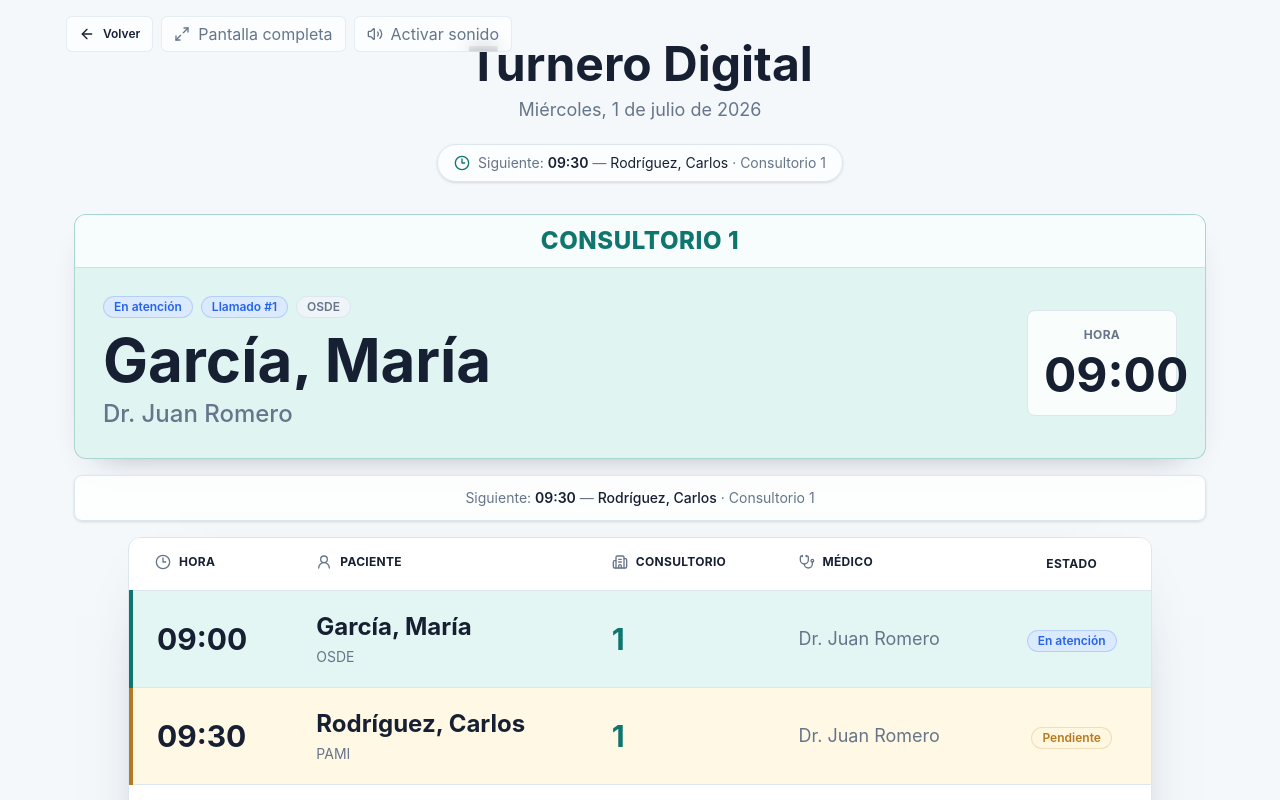
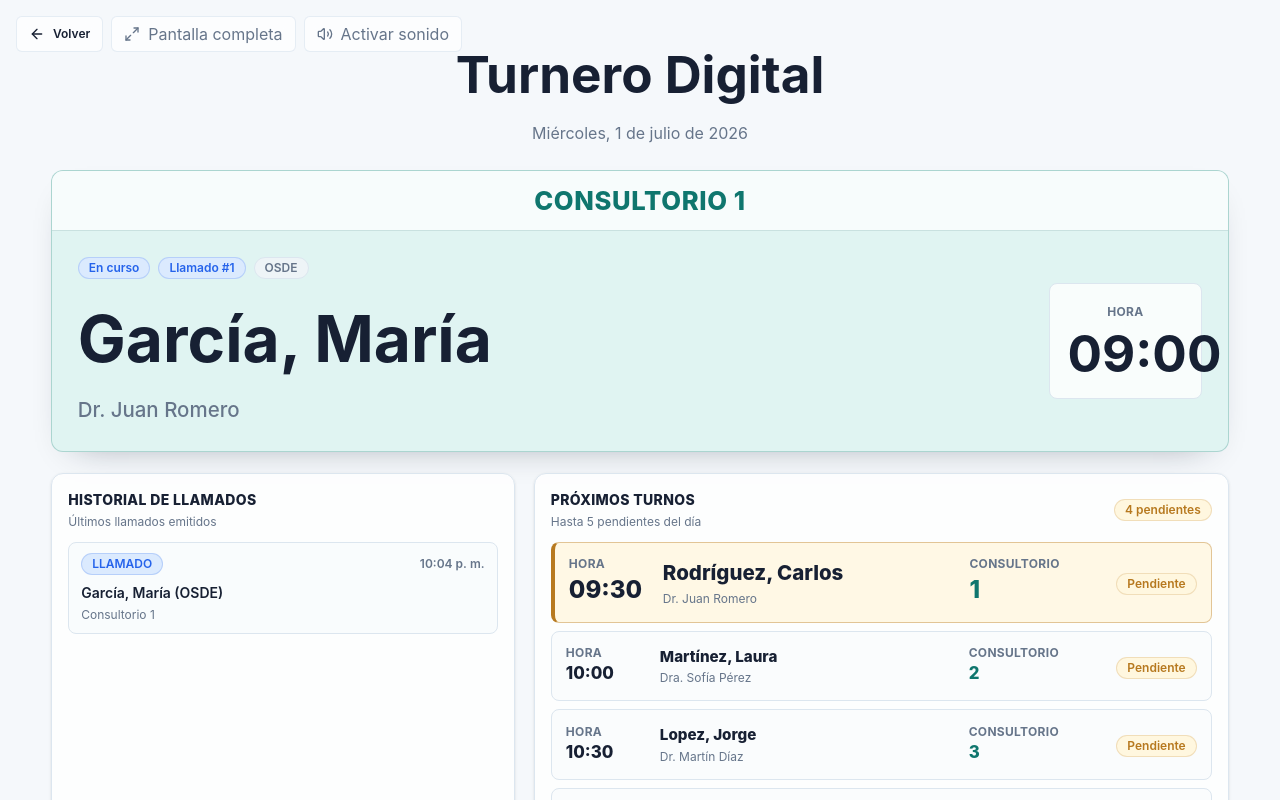
Before and after one commit to Gabig22/turnero-clinico, a React (Vite) app: page /turnero in a window 1280 px wide. Shown: the top 800 px of the page. Built offline with nearby package versions, Linux system fonts and the light colour scheme.

Commit message:
Fase 8F turnero TV simplificado y optimizado sala de espera

```diff
--- a/src/features/turnero/TurneroPage.tsx
+++ b/src/features/turnero/TurneroPage.tsx
@@ -1,12 +1,9 @@
 import {
   ArrowLeft,
-  Building2,
-  Clock3,
   Maximize2,
   Minimize2,
-  Stethoscope,
-  UserRound,
   Volume2,
+  VolumeX,
 } from 'lucide-react'
 import { useEffect, useMemo, useState } from 'react'
 import { Link } from 'react-router-dom'
@@ -25,6 +22,7 @@ import type { TurneroEvent, TurnoDetallado } from '@/types'
 
 export function TurneroPage() {
   const [isFullscreen, setIsFullscreen] = useState(false)
+  const [soundEnabled, setSoundEnabled] = useState(false)
   const turneroQuery = useTurnero()
   const turneroSettingsQuery = useTurneroSettings()
   const turnosHoy = useMemo(
@@ -44,7 +42,7 @@ export function TurneroPage() {
   const highContrastEnabled = turneroSettings?.highContrastEnabled ?? false
   const { enableAudio, isAudioReady, needsAudioActivation } = useTurneroDing(
     eventos,
-    dingEnabled,
+    soundEnabled,
   )
   const latestEventByTurnoId = useMemo(() => {
     const eventMap = new Map<string, TurneroEvent>()
@@ -68,10 +66,15 @@ export function TurneroPage() {
         ),
     [latestEventByTurnoId, turnosHoy],
   )
-  const proximoTurno = useMemo(
-    () => turnosHoy.find((turno) => turno.estado === 'pendiente') ?? null,
+  const proximosTurnos = useMemo(
+    () => turnosHoy.filter((turno) => turno.estado === 'pendiente').slice(0, 5),
     [turnosHoy],
   )
+  const isSoundActive = soundEnabled && isAudioReady && !needsAudioActivation
+
+  useEffect(() => {
+    setSoundEnabled(dingEnabled)
+  }, [dingEnabled])
 
   useEffect(() => {
     const updateFullscreenState = () => {
@@ -97,6 +100,16 @@ export function TurneroPage() {
     }
   }
 
+  const toggleSound = () => {
+    if (isSoundActive) {
+      setSoundEnabled(false)
+      return
+    }
+
+    setSoundEnabled(true)
+    void enableAudio()
+  }
+
   return (
     <div
       className={cn(
@@ -104,40 +117,31 @@ export function TurneroPage() {
         highContrastEnabled && 'turnero-high-contrast',
       )}
     >
-      <div className="relative mx-auto flex min-h-screen w-full max-w-[1180px] flex-col px-4 py-4 md:px-6">
       <TurneroControls
-          dingEnabled={dingEnabled}
-          enableAudio={enableAudio}
-          isAudioReady={isAudioReady}
         isFullscreen={isFullscreen}
-          needsAudioActivation={needsAudioActivation}
+        isSoundActive={isSoundActive}
+        toggleSound={toggleSound}
         toggleFullscreen={toggleFullscreen}
       />
 
-        <header className="mx-auto w-full max-w-4xl pt-12 text-center md:pt-6">
-          <h1 className="text-4xl font-bold tracking-normal text-foreground md:text-5xl">
+      <div className="mx-auto flex min-h-screen w-[min(92vw,1800px)] flex-col py-4">
+        <header className="mx-auto w-full pt-20 text-center sm:pt-14 lg:pt-5">
+          <h1 className="font-bold tracking-normal text-foreground text-[clamp(2.6rem,4vw,5rem)]">
             Turnero Digital
           </h1>
-          <p className="mt-2 text-base text-muted-foreground first-letter:uppercase md:text-lg">
+          <p className="mt-2 text-[clamp(1rem,1.25vw,1.35rem)] text-muted-foreground first-letter:uppercase">
             {formatFechaLarga()}
           </p>
-          <NextTurnChip turno={proximoTurno} />
         </header>
 
-        <main className="mx-auto mt-6 flex w-full flex-1 flex-col gap-4 pb-4 md:mt-8">
+        <main className="mx-auto mt-[clamp(1.25rem,2vw,2.5rem)] flex w-full flex-1 flex-col gap-[clamp(1rem,1.6vw,1.8rem)] pb-4">
           {enAtencion.length ? <AtencionSection turnos={enAtencion} /> : null}
 
-          {enAtencion.length ? (
-            <CompactNextStrip turno={proximoTurno} />
-          ) : null}
-
-          <TurnosHoyTable
+          <TurneroInfoGrid
+            eventos={eventos}
             hasAttention={Boolean(enAtencion.length)}
-            proximoTurnoId={proximoTurno?.id ?? null}
-            turnos={turnosHoy}
+            proximosTurnos={proximosTurnos}
           />
-
-          <HistorialCompacto eventos={eventos} />
         </main>
       </div>
     </div>
@@ -145,24 +149,20 @@ export function TurneroPage() {
 }
 
 type TurneroControlsProps = {
-  dingEnabled: boolean
-  enableAudio: () => void
-  isAudioReady: boolean
   isFullscreen: boolean
-  needsAudioActivation: boolean
+  isSoundActive: boolean
+  toggleSound: () => void
   toggleFullscreen: () => void
 }
 
 function TurneroControls({
-  dingEnabled,
-  enableAudio,
-  isAudioReady,
   isFullscreen,
-  needsAudioActivation,
+  isSoundActive,
+  toggleSound,
   toggleFullscreen,
 }: TurneroControlsProps) {
   return (
-    <div className="z-20 flex flex-wrap gap-2 md:absolute md:left-4 md:top-4">
+    <div className="fixed left-4 top-4 z-50 flex max-w-[calc(100vw-2rem)] flex-wrap gap-2">
       <Link
         className={cn(
           buttonVariants({ variant: 'outline' }),
@@ -186,44 +186,19 @@ function TurneroControls({
         )}
         {isFullscreen ? 'Salir de pantalla completa' : 'Pantalla completa'}
       </Button>
-      {dingEnabled && needsAudioActivation ? (
       <Button
         className="h-9 border-border/70 bg-card/70 px-3 text-xs text-muted-foreground shadow-none backdrop-blur hover:bg-card hover:text-foreground"
-          onClick={enableAudio}
+        onClick={toggleSound}
         type="button"
         variant="outline"
       >
+        {isSoundActive ? (
+          <VolumeX aria-hidden="true" className="h-4 w-4" />
+        ) : (
           <Volume2 aria-hidden="true" className="h-4 w-4" />
-          Activar sonido
+        )}
+        {isSoundActive ? 'Desactivar sonido' : 'Activar sonido'}
       </Button>
-      ) : null}
-      {dingEnabled && isAudioReady ? (
-        <Badge className="h-9 bg-card/70 px-3 text-xs backdrop-blur" variant="success">
-          Sonido activo
-        </Badge>
-      ) : null}
-    </div>
-  )
-}
-
-function NextTurnChip({ turno }: { turno: TurnoDetallado | null }) {
-  return (
-    <div className="mt-5 flex justify-center">
-      <div className="inline-flex max-w-full items-center gap-2 rounded-full border border-border bg-card/75 px-4 py-2 text-sm text-muted-foreground shadow-sm">
-        <Clock3 aria-hidden="true" className="h-4 w-4 shrink-0 text-primary" />
-        {turno ? (
-          <span className="truncate">
-            Siguiente:{' '}
-            <strong className="font-semibold text-foreground">{formatTurnoTime(turno.hora)}</strong>
-            {' — '}
-            <span className="text-foreground">{getPacienteDisplay(turno)}</span>
-            {' · '}
-            {getConsultorioText(turno)}
-          </span>
-        ) : (
-          <span>No hay próximos turnos pendientes</span>
-        )}
-      </div>
     </div>
   )
 }
@@ -234,7 +209,7 @@ function AtencionSection({ turnos }: { turnos: TurnoDetallado[] }) {
   }
 
   return (
-    <section className="grid gap-3 lg:grid-cols-2">
+    <section className="grid gap-[clamp(0.75rem,1.25vw,1.5rem)] xl:grid-cols-2">
       {turnos.map((turno) => (
         <AtencionHero compact key={turno.id} turno={turno} />
       ))}
@@ -247,40 +222,44 @@ function AtencionHero({ compact = false, turno }: { compact?: boolean; turno: Tu
     <section
       className="overflow-hidden rounded-xl border border-primary/25 bg-primary-soft/70 shadow-clinical"
     >
-      <div className="border-b border-primary/20 bg-card/75 px-5 py-2.5 text-center">
-        <p className="truncate text-lg font-extrabold uppercase tracking-wide text-primary md:text-2xl">
+      <div className="border-b border-primary/20 bg-card/75 px-[clamp(1.25rem,2vw,2.5rem)] py-[clamp(0.55rem,0.8vw,0.9rem)] text-center">
+        <p className="truncate font-extrabold uppercase tracking-wide text-primary text-[clamp(1.2rem,2vw,2.4rem)]">
           {getConsultorioHero(turno)}
         </p>
       </div>
       <div
         className={cn(
           'grid gap-5 md:items-center',
-          compact ? 'p-5' : 'p-5 md:grid-cols-[1fr_150px] md:p-7',
+          compact
+            ? 'p-[clamp(1rem,1.6vw,1.75rem)]'
+            : 'p-[clamp(1.25rem,2vw,2.5rem)] md:grid-cols-[1fr_clamp(150px,12vw,230px)]',
         )}
       >
         <div className="min-w-0 text-center md:text-left">
           <div className="flex flex-wrap justify-center gap-2 md:justify-start">
-            <StatusBadge estado={turno.estado} />
+            <TurneroStatusBadge estado={turno.estado} />
             {turno.llamado_count ? <Badge variant="info">Llamado #{turno.llamado_count}</Badge> : null}
             {turno.obra_social ? <Badge variant="muted">{turno.obra_social}</Badge> : null}
           </div>
           <p
             className={cn(
               'mt-3 truncate font-bold leading-tight text-foreground',
-              compact ? 'text-3xl md:text-4xl' : 'text-4xl md:text-6xl',
+              compact
+                ? 'text-[clamp(2.2rem,3vw,4rem)]'
+                : 'text-[clamp(3rem,5vw,6.5rem)]',
             )}
           >
             {getPacienteDisplay(turno)}
           </p>
-          <p className="mt-2 text-lg font-medium text-muted-foreground md:text-2xl">
+          <p className="mt-2 font-medium text-muted-foreground text-[clamp(1.15rem,1.6vw,2rem)]">
             {turno.medico?.nombre ?? 'Médico sin datos'}
           </p>
         </div>
 
         {!compact ? (
-          <div className="rounded-lg border border-border bg-card/80 px-4 py-4 text-center">
+          <div className="rounded-lg border border-border bg-card/80 px-[clamp(1rem,1.4vw,1.6rem)] py-[clamp(1rem,1.5vw,1.8rem)] text-center">
             <p className="text-xs font-bold uppercase tracking-wide text-muted-foreground">Hora</p>
-            <p className="mt-2 text-5xl font-bold leading-none text-foreground">
+            <p className="mt-2 font-bold leading-none text-foreground text-[clamp(2.8rem,4vw,5.4rem)]">
               {formatTurnoTime(turno.hora)}
             </p>
           </div>
@@ -290,165 +269,53 @@ function AtencionHero({ compact = false, turno }: { compact?: boolean; turno: Tu
   )
 }
 
-function CompactNextStrip({ turno }: { turno: TurnoDetallado | null }) {
-  return (
-    <div className="rounded-lg border border-border bg-card/80 px-4 py-3 text-center text-sm text-muted-foreground shadow-sm">
-      {turno ? (
-        <span>
-          Siguiente:{' '}
-          <strong className="font-semibold text-foreground">{formatTurnoTime(turno.hora)}</strong>
-          {' — '}
-          <span className="font-medium text-foreground">{getPacienteDisplay(turno)}</span>
-          {' · '}
-          {getConsultorioText(turno)}
-        </span>
-      ) : (
-        <span>No hay próximos turnos pendientes.</span>
-      )}
-    </div>
+function TurneroInfoGrid({
+  eventos,
+  hasAttention,
+  proximosTurnos,
+}: {
+  eventos: TurneroEvent[]
+  hasAttention: boolean
+  proximosTurnos: TurnoDetallado[]
+}) {
+  const gridClassName = cn(
+    'mx-auto grid w-full gap-[clamp(1rem,1.5vw,2rem)]',
+    hasAttention
+      ? 'xl:grid-cols-[minmax(380px,0.9fr)_minmax(680px,1.35fr)]'
+      : 'xl:grid-cols-[minmax(720px,1.55fr)_minmax(360px,0.85fr)]',
   )
-}
-
-function TurnosHoyTable({
-  hasAttention,
-  proximoTurnoId,
-  turnos,
-}: {
-  hasAttention: boolean
-  proximoTurnoId: string | null
-  turnos: TurnoDetallado[]
-}) {
-  if (!turnos.length) {
-    return (
-      <div className="mx-auto w-full max-w-5xl rounded-xl border border-dashed border-border bg-card/80 px-6 py-8 text-center text-muted-foreground">
-        No hay turnos registrados para hoy.
-      </div>
-    )
-  }
 
   return (
-    <section className="mx-auto w-full max-w-5xl overflow-hidden rounded-xl border border-border bg-card shadow-[0_26px_70px_-52px_rgb(15_23_42_/_0.8)]">
-      <div className={cn('overflow-auto', hasAttention ? 'max-h-[360px]' : 'max-h-[430px]')}>
-        <table className="w-full min-w-[760px] border-collapse text-left">
-          <thead className="sticky top-0 z-10 border-b border-border bg-card text-xs font-bold uppercase tracking-wide text-foreground">
-            <tr>
-              <TableHead icon={Clock3} label="Hora" />
-              <TableHead icon={UserRound} label="Paciente" />
-              <TableHead icon={Building2} label="Consultorio" />
-              <TableHead icon={Stethoscope} label="Médico" />
-              <th className="px-6 py-4 text-center font-bold">Estado</th>
-            </tr>
-          </thead>
-          <tbody className="divide-y divide-border">
-            {turnos.map((turno) => {
-              const isNext = turno.id === proximoTurnoId
-
-              return (
-                <TurnoRow
-                  isNext={isNext}
-                  key={turno.id}
-                  shouldPulse={isNext && !hasAttention}
-                  turno={turno}
-                />
-              )
-            })}
-          </tbody>
-        </table>
-      </div>
+    <section className={gridClassName}>
+      {hasAttention ? (
+        <>
+          <HistorialPanel eventos={eventos} />
+          <ProximosTurnosPanel hasAttention={hasAttention} turnos={proximosTurnos} />
+        </>
+      ) : (
+        <>
+          <ProximosTurnosPanel featured hasAttention={hasAttention} turnos={proximosTurnos} />
+          <HistorialPanel eventos={eventos} />
+        </>
+      )}
     </section>
   )
 }
 
-function TableHead({ icon: Icon, label }: { icon: typeof Clock3; label: string }) {
+function HistorialPanel({ eventos }: { eventos: TurneroEvent[] }) {
   return (
-    <th className="px-6 py-4 font-bold">
-      <span className="inline-flex items-center gap-2">
-        <Icon aria-hidden="true" className="h-4 w-4 text-muted-foreground" />
-        {label}
-      </span>
-    </th>
-  )
-}
+    <div className="flex min-h-[clamp(18rem,32vh,28rem)] flex-col rounded-xl border border-border bg-card/80 p-[clamp(1rem,1.25vw,1.5rem)] shadow-sm">
+      <div className="mb-3">
+        <h2 className="text-sm font-extrabold uppercase tracking-wide text-foreground">
+          Historial de llamados
+        </h2>
+        <p className="mt-1 text-xs text-muted-foreground">Últimos llamados emitidos</p>
+      </div>
 
-function TurnoRow({
-  isNext,
-  shouldPulse,
-  turno,
-}: {
-  isNext: boolean
-  shouldPulse: boolean
-  turno: TurnoDetallado
-}) {
-  const isCurrent = turno.estado === 'en_atencion'
-  const isMuted = turno.estado === 'cancelado' || turno.estado === 'finalizado'
-
-  return (
-    <tr
-      className={cn(
-        'transition-colors',
-        isNext && 'border-l-4 border-l-warning bg-warning-soft/80',
-        isCurrent && 'border-l-4 border-l-primary bg-primary-soft/70',
-        isMuted && !isCurrent && !isNext && 'opacity-55',
-        shouldPulse && 'turnero-next-pulse',
-      )}
-    >
-      <td className="whitespace-nowrap px-6 py-5">
-        <span
-          className={cn(
-            'font-bold text-foreground',
-            isNext || isCurrent ? 'text-3xl' : 'text-xl',
-          )}
-        >
-          {formatTurnoTime(turno.hora)}
-        </span>
-      </td>
-      <td className="px-6 py-5">
-        <p
-          className={cn(
-            'max-w-[340px] truncate font-bold text-foreground',
-            isNext || isCurrent ? 'text-2xl' : 'text-lg',
-          )}
-        >
-          {getPacienteDisplay(turno)}
-        </p>
-        {turno.obra_social ? (
-          <p className="mt-1 text-sm text-muted-foreground">{turno.obra_social}</p>
-        ) : null}
-      </td>
-      <td className="whitespace-nowrap px-6 py-5">
-        <span
-          className={cn(
-            'font-bold text-primary',
-            isNext || isCurrent ? 'text-3xl' : 'text-xl',
-          )}
-        >
-          {getConsultorioDisplay(turno)}
-        </span>
-      </td>
-      <td className="px-6 py-5 text-lg text-muted-foreground">
-        {turno.medico?.nombre ?? 'Médico sin datos'}
-      </td>
-      <td className="whitespace-nowrap px-6 py-5 text-center">
-        <StatusBadge estado={turno.estado} />
-      </td>
-    </tr>
-  )
-}
-
-function HistorialCompacto({ eventos }: { eventos: TurneroEvent[] }) {
-  return (
-    <section className="mx-auto w-full max-w-5xl">
-      <div className="mb-2 flex items-center justify-between gap-3 text-xs font-semibold uppercase tracking-wide text-muted-foreground">
-        <span>Historial reciente</span>
-        <span>Últimos llamados</span>
-      </div>
       {eventos.length ? (
-        <div className="grid gap-2 md:grid-cols-2 xl:grid-cols-4">
+        <div className="space-y-2">
           {eventos.map((event) => (
-            <div
-              className="rounded-lg border border-border bg-card/70 px-3 py-2 shadow-sm"
-              key={event.id}
-            >
+            <div className="rounded-lg border border-border bg-muted/30 px-3 py-2.5" key={event.id}>
               <div className="flex items-center justify-between gap-2">
                 <Badge variant={event.accion === 'CALL' ? 'info' : 'warning'}>
                   {event.accion === 'CALL' ? 'LLAMADO' : 'RELLAMADO'}
@@ -471,8 +338,134 @@ function HistorialCompacto({ eventos }: { eventos: TurneroEvent[] }) {
           Todavía no hay llamados registrados.
         </p>
       )}
-    </section>
+    </div>
   )
+}
+
+function ProximosTurnosPanel({
+  featured = false,
+  hasAttention,
+  turnos,
+}: {
+  featured?: boolean
+  hasAttention: boolean
+  turnos: TurnoDetallado[]
+}) {
+  return (
+    <div
+      className={cn(
+        'flex min-h-[clamp(18rem,32vh,28rem)] flex-col rounded-xl border border-border bg-card/80 p-[clamp(1rem,1.25vw,1.5rem)] shadow-sm',
+        featured && 'border-warning/30 bg-card shadow-clinical',
+      )}
+    >
+      <div className="mb-3 flex items-center justify-between gap-3">
+        <div>
+          <h2
+            className={cn(
+              'font-extrabold uppercase tracking-wide text-foreground',
+              featured ? 'text-base' : 'text-sm',
+            )}
+          >
+            Próximos turnos
+          </h2>
+          <p className="mt-1 text-xs text-muted-foreground">Hasta 5 pendientes del día</p>
+        </div>
+        <Badge variant="warning">{turnos.length} pendientes</Badge>
+      </div>
+
+      {turnos.length ? (
+        <div className="space-y-2">
+          {turnos.map((turno, index) => (
+            <ProximoTurnoItem
+              isPrimary={index === 0}
+              key={turno.id}
+              shouldPulse={index === 0 && !hasAttention}
+              turno={turno}
+            />
+          ))}
+        </div>
+      ) : (
+        <p className="rounded-lg border border-dashed border-border bg-card/70 px-4 py-5 text-center text-sm text-muted-foreground">
+          No hay próximos turnos pendientes.
+        </p>
+      )}
+    </div>
+  )
+}
+
+function ProximoTurnoItem({
+  isPrimary,
+  shouldPulse,
+  turno,
+}: {
+  isPrimary: boolean
+  shouldPulse: boolean
+  turno: TurnoDetallado
+}) {
+  return (
+    <div
+      className={cn(
+        'grid gap-3 rounded-lg border border-border bg-muted/25 px-[clamp(0.85rem,1.1vw,1.25rem)] py-[clamp(0.85rem,1vw,1.15rem)] md:grid-cols-[minmax(82px,0.45fr)_minmax(220px,1.7fr)_minmax(90px,0.55fr)_minmax(120px,0.65fr)] md:items-center',
+        isPrimary && 'border-warning/40 border-l-4 border-l-warning bg-warning-soft/80',
+        shouldPulse && 'turnero-next-pulse',
+      )}
+    >
+      <div>
+        <p className="text-xs font-bold uppercase tracking-wide text-muted-foreground">Hora</p>
+        <p
+          className={cn(
+            'font-extrabold text-foreground',
+            isPrimary
+              ? 'text-[clamp(1.5rem,1.8vw,2.2rem)]'
+              : 'text-[clamp(1.05rem,1.2vw,1.35rem)]',
+          )}
+        >
+          {formatTurnoTime(turno.hora)}
+        </p>
+      </div>
+      <div className="min-w-0">
+        <p
+          className={cn(
+            'truncate font-extrabold text-foreground',
+            isPrimary
+              ? 'text-[clamp(1.25rem,1.6vw,1.9rem)]'
+              : 'text-[clamp(0.95rem,1.1vw,1.25rem)]',
+          )}
+        >
+          {getPacienteDisplay(turno)}
+        </p>
+        <p className="mt-0.5 truncate text-xs text-muted-foreground">
+          {turno.medico?.nombre ?? 'Médico sin datos'}
+        </p>
+      </div>
+      <div>
+        <p className="text-xs font-bold uppercase tracking-wide text-muted-foreground">
+          Consultorio
+        </p>
+        <p
+          className={cn(
+            'font-extrabold text-primary',
+            isPrimary
+              ? 'text-[clamp(1.5rem,1.8vw,2.2rem)]'
+              : 'text-[clamp(1.05rem,1.2vw,1.35rem)]',
+          )}
+        >
+          {getConsultorioDisplay(turno)}
+        </p>
+      </div>
+      <div className="md:text-right">
+        <TurneroStatusBadge estado={turno.estado} />
+      </div>
+    </div>
+  )
+}
+
+function TurneroStatusBadge({ estado }: { estado: TurnoDetallado['estado'] }) {
+  if (estado === 'en_atencion') {
+    return <Badge variant="info">En curso</Badge>
+  }
+
+  return <StatusBadge estado={estado} />
 }
 
 function getTurnoActivityTime(
```
Lines whose indentation alone changed are shown as unchanged.
